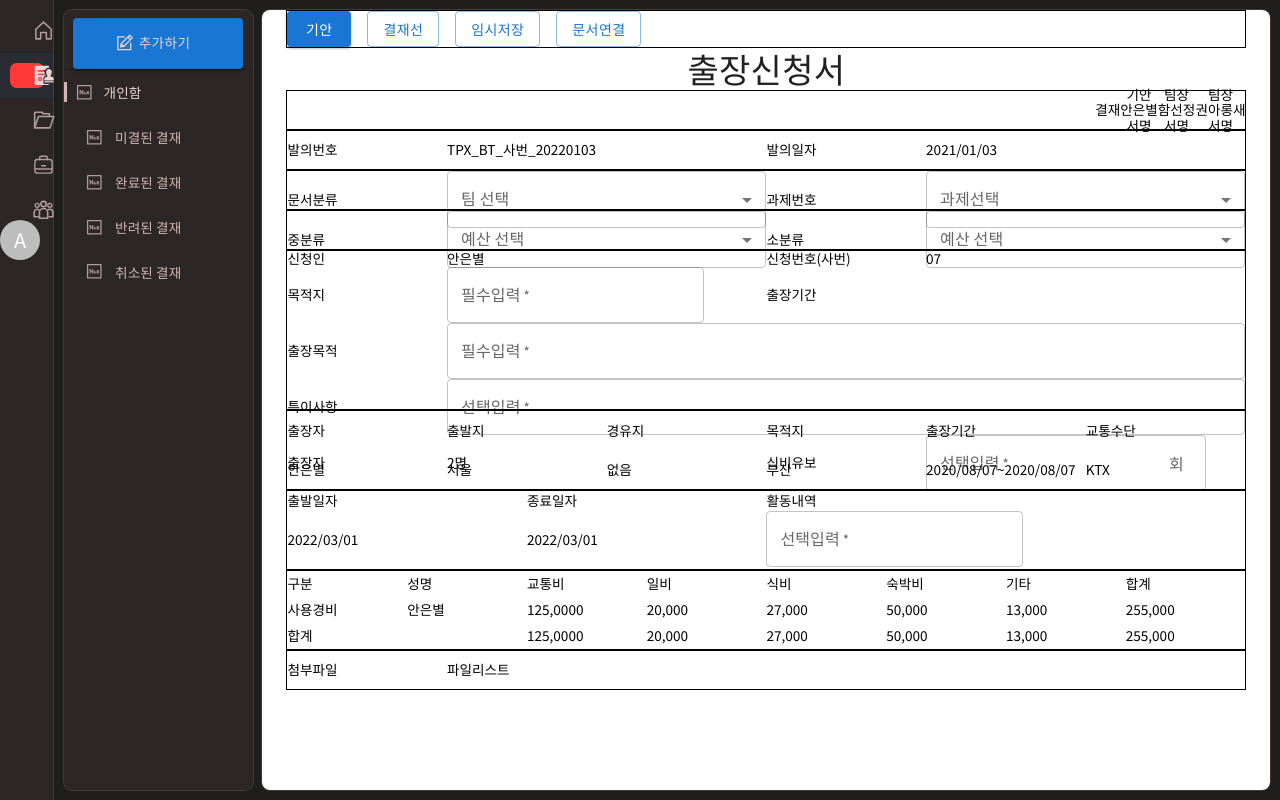
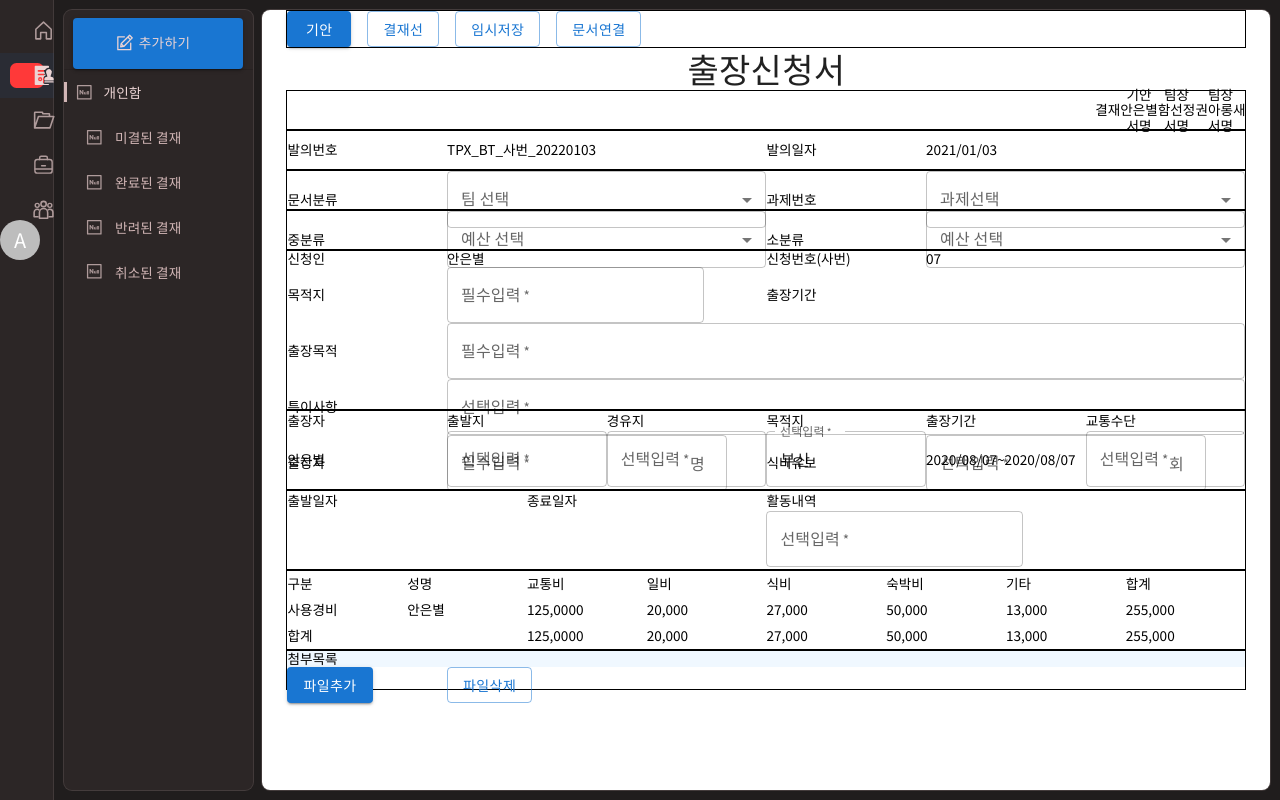
Before and after one commit to aneunbyul/test-code-project, a Next.js app: page /approval/creation/trip-request in a window 1280 px wide. Built offline with nearby package versions, Linux system fonts and the light colour scheme.

Commit message:
[수정] 출장신청서 date range 추가 / 첨부파일 수정중

```diff
--- a/package.json
+++ b/package.json
@@ -27,6 +27,7 @@
     "next-optimized-images": "^2.6.2",
     "react": "^17.0.2",
     "react-dom": "^17.0.2",
+    "react-number-format": "^4.9.1",
     "simplebar-react": "^2.3.6",
     "styled-components": "^5.3.3",
     "styled-normalize": "^8.0.7",
--- a/pages/_document.js
+++ b/pages/_document.js
@@ -2,45 +2,45 @@
 /* eslint-disable @next/next/no-sync-scripts */
 
 //Next.js 가 스타일 컴포넌트 인식할수 있도록 하는 코드
-import Document, { Html, Head, Main, NextScript } from "next/document";
-import { ServerStyleSheet } from "styled-components";
-import { GlobalStyle } from "../src/styles/global-style";
+import Document, {Html, Head, Main, NextScript} from 'next/document';
+import {ServerStyleSheet} from 'styled-components';
+import {GlobalStyle} from '../src/styles/global-style';
 
 export default class CustomDocument extends Document {
-  static async getInitialProps ( ctx ) {
-    const sheet = new ServerStyleSheet ();
+  static async getInitialProps(ctx) {
+    const sheet = new ServerStyleSheet();
     const originalRenderPage = ctx.renderPage;
 
     try {
       ctx.renderPage = () =>
-        originalRenderPage ( {
-          enhanceApp: ( App ) => ( props ) =>
-            sheet.collectStyles ( <App { ...props } /> )
-        } );
+        originalRenderPage({
+          enhanceApp: (App) => (props) =>
+            sheet.collectStyles(<App {...props} />),
+        });
 
-      const initialProps = await Document.getInitialProps ( ctx );
+      const initialProps = await Document.getInitialProps(ctx);
       return {
         ...initialProps,
         styles: (
           <>
-            { initialProps.styles }
-            { sheet.getStyleElement () }
+            {initialProps.styles}
+            {sheet.getStyleElement()}
           </>
-        )
+        ),
       };
     } finally {
-      sheet.seal ();
+      sheet.seal();
     }
   }
 
-  render () {
+  render() {
     return (
       <Html>
         <Head>
           {/* // 모든페이지에 아래 메타테크가 head에 들어감 // 루트파일이기에 가능한
           적은 코드만 넣어야함 전역 파일을 엉망으로 만들면 안된다 // 웹 타이틀,
-          ga 같은것 넣음 */ }
-          {/* {this.props.styleTags} */ }
+          ga 같은것 넣음 */}
+          {/* {this.props.styleTags} */}
           <meta charSet="utf-8" />
 
           <link
--- a/pages/api/hello.js
+++ b/pages/api/hello.js
@@ -1,5 +1,5 @@
 // Next.js API route support: https://nextjs.org/docs/api-routes/introduction
 
-export default function handler ( req, res ) {
-  res.status ( 200 ).json ( { name: "John Doe" } );
+export default function handler(req, res) {
+  res.status(200).json({name: 'John Doe'});
 }
--- a/src/components/contents/ApprovalDocuments/ActivityHistory.js
+++ b/src/components/contents/ApprovalDocuments/ActivityHistory.js
@@ -11,19 +11,12 @@ import {
   TextField,
 } from '@mui/material';
 import styled from 'styled-components';
+import LocalizationProvider from '@mui/lab/LocalizationProvider';
+import AdapterDateFns from '@mui/lab/AdapterDateFns';
+import {MobileDateRangePicker} from '@mui/lab';
 
 const ActivityHistory = () => {
-  const [Assignment, setAssignment] = React.useState('');
-
-  const handleChange = (event) => {
-    setAssignment(event.target.value);
-  };
-
-  const [BudgetMajorCategory, setBudgetMajorCategory] = React.useState('');
-
-  const BudgetMajorCategoryHandleChange = (event) => {
-    setBudgetMajorCategory(event.target.value);
-  };
+  const [value, setValue] = React.useState([null, null]);
 
   return (
     <>
@@ -39,11 +32,24 @@ const ActivityHistory = () => {
         </Grid>
 
         {/*출장자가 추가될때마다 추가 생성*/}
-        <Grid item xs={3}>
-          <Box>2022/03/01</Box>
-        </Grid>
-        <Grid item xs={3}>
-          <Box>2022/03/01</Box>
+        <Grid item xs={6}>
+          <LocalizationProvider dateAdapter={AdapterDateFns}>
+            <MobileDateRangePicker
+              startText="출발일자"
+              endText="종료일자"
+              value={value}
+              inputFormat="yyyy/MM/dd"
+              onChange={(newValue) => {
+                setValue(newValue);
+              }}
+              renderInput={(startProps, endProps) => (
+                <React.Fragment>
+                  <TextField {...startProps} />
+                  <TextField {...endProps} />
+                </React.Fragment>
+              )}
+            />
+          </LocalizationProvider>
         </Grid>
         <Grid item xs={6}>
           <TextField
--- a/src/components/contents/ApprovalDocuments/AttachedFile.js
+++ b/src/components/contents/ApprovalDocuments/AttachedFile.js
@@ -15,11 +15,26 @@ const AttachedFile = () => {
   return (
     <>
       <GridContainer container>
+        <Grid item xs={12}>
+          <Box bgcolor={'aliceblue'}>첨부목록</Box>
+        </Grid>
+
         <Grid item xs={2}>
-          <Box>첨부파일</Box>
+          <label htmlFor="contained-button-file">
+            <input
+              accept="*"
+              id="contained-button-file"
+              multiple
+              type="file"
+              style={{display: 'none'}}
+            />
+            <Button variant="contained" component="span">
+              파일추가
+            </Button>
+          </label>
         </Grid>
-        <Grid item xs={10}>
-          <Box>파일리스트</Box>
+        <Grid item xs={2}>
+          <Button variant="outlined">파일삭제</Button>
         </Grid>
       </GridContainer>
     </>
--- a/src/components/contents/ApprovalDocuments/BusinessTravelerInfo.js
+++ b/src/components/contents/ApprovalDocuments/BusinessTravelerInfo.js
@@ -43,19 +43,40 @@ const BusinessTravelerInfo = () => {
           <Box>안은별</Box>
         </Grid>
         <Grid item xs={2}>
-          <Box>서울</Box>
+          <TextField
+            fullWidth
+            required
+            id="outlined-required"
+            label="선택입력"
+          />
         </Grid>
         <Grid item xs={2}>
-          <Box>없음</Box>
+          <TextField
+            fullWidth
+            required
+            id="outlined-required"
+            label="선택입력"
+          />
         </Grid>
         <Grid item xs={2}>
-          <Box>부산</Box>
+          <TextField
+            fullWidth
+            required
+            id="outlined-required"
+            label="선택입력"
+            defaultValue="부산"
+          />
         </Grid>
         <Grid item xs={2}>
           <Box>2020/08/07~2020/08/07</Box>
         </Grid>
         <Grid item xs={2}>
-          <Box>KTX</Box>
+          <TextField
+            fullWidth
+            required
+            id="outlined-required"
+            label="선택입력"
+          />
         </Grid>
       </GridContainer>
     </>
--- a/src/components/contents/ApprovalDocuments/BusinessTripApplicationForm.js
+++ b/src/components/contents/ApprovalDocuments/BusinessTripApplicationForm.js
@@ -35,6 +35,9 @@ const BusinessTripApplicationContainer = styled(Container)`
   height: 100%;
   & > div {
     border: 1px solid;
+  & .MuiGrid-container {
+    border: 1px solid gray;
+    margin-bottom: 3rem;
   }
 `;
 export default BusinessTripApplicationForm;
--- a/src/components/contents/ApprovalDocuments/BusinessTripInfo.js
+++ b/src/components/contents/ApprovalDocuments/BusinessTripInfo.js
@@ -15,7 +15,7 @@ import styled from 'styled-components';
 import DesktopDatePicker from '@mui/lab/DesktopDatePicker';
 import LocalizationProvider from '@mui/lab/LocalizationProvider';
 import AdapterDateFns from '@mui/lab/AdapterDateFns';
-import {DesktopDateRangePicker} from '@mui/lab';
+import {DesktopDateRangePicker, MobileDateRangePicker} from '@mui/lab';
 
 const BusinessTripInfo = () => {
   const [value, setValue] = React.useState([null, null]);
@@ -50,10 +50,11 @@ const BusinessTripInfo = () => {
         </Grid>
         <Grid item xs={4}>
           <LocalizationProvider dateAdapter={AdapterDateFns}>
-            <DesktopDateRangePicker
+            <MobileDateRangePicker
               startText="출발일"
               endText="도착일"
               value={value}
+              inputFormat="yyyy/MM/dd"
               onChange={(newValue) => {
                 setValue(newValue);
               }}
@@ -92,7 +93,17 @@ const BusinessTripInfo = () => {
           <Box>출장자</Box>
         </Grid>
         <Grid item xs={4}>
-          <Box>2명</Box>
+          <TextField
+            required
+            id="outlined-required"
+            label="필수입력"
+            type="number"
+            InputProps={{
+              endAdornment: (
+                <InputAdornment position="start">명</InputAdornment>
+              ),
+            }}
+          />
         </Grid>
         <Grid item xs={2}>
           <Box>식비유보</Box>
--- a/src/components/layouts/Nav.js
+++ b/src/components/layouts/Nav.js
@@ -282,7 +282,7 @@ const NavTabText = styled(ListItemText)`
   }
 `;
 
-const MyIcon = styled ( Avatar )`
+const MyIcon = styled(Avatar)`
   position: absolute;
   bottom: 20px;
 `;
--- a/src/styles/theme.js
+++ b/src/styles/theme.js
@@ -208,4 +208,4 @@ const nextTheme = {
   DeepSilverButtonCss,
 };
 
-export { theme, nextTheme };
+export {theme, nextTheme};
```
Also changed, not shown: src/components/base/BaseHead.js (+4 -4 lines), src/components/base/HeaderNavLink.js (+68 -68 lines).
